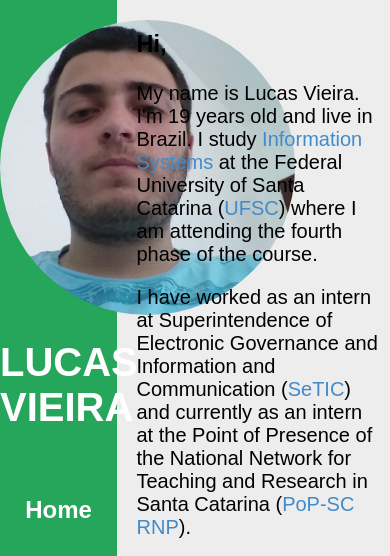
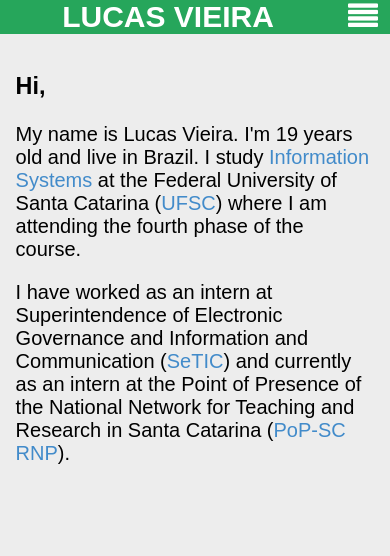
Before and after one commit to vieiralucas/vieiralucas.com, a website: page app/index.html in a window 390 px wide. Shown: the top 556 px of the page. Drawn offline with nearby package versions, Linux system fonts and the light colour scheme; some packages are replaced by stand-ins of ours; files that its build step writes are made by us from their sources.

Commit message:
make menu responsive

```diff
--- a/app/index.html
+++ b/app/index.html
@@ -22,7 +22,7 @@
     <![endif]-->
 
     <!-- Add your site or application content here -->
-    <header class="slidein">
+    <header class="header slidein">
       <img src="images/avatar.jpg" alt="">
       <h1>LUCAS VIEIRA</h1>
       <nav ng-controller="NavCtrl">
@@ -44,7 +44,20 @@
       </ul>
   </header>
 
-  <div ng-view></div>
+  <nav class="collapse" ng-controller="NavCtrl">
+    <h1>LUCAS VIEIRA</h1>
+    <div class="menuicon"><a href ng-click="showMenu = !showMenu"><i class="fa fa-align-justify"></i></a></div>
+    <ul class="menu dropdown" ng-show="showMenu">
+      <li class="menu-item">
+        <a ng-click="showMenu = false" ng-class="{ active: isActive('/') }" class="menu-link" href="#/home">Home</a>
+      </li>
+      <li class="menu-item">
+        <a ng-click="showMenu = false" ng-class="{ active: isActive('/projects') }" class="menu-link" href="#/projects">Projects</a>
+      </li>
+    </ul>
+  </nav>
+
+  <div class="content" ng-view></div>
 
 
     <!-- Google Analytics: change UA-XXXXX-X to be your site's ID -->
--- a/app/scripts/controllers/nav.js
+++ b/app/scripts/controllers/nav.js
@@ -15,4 +15,6 @@ angular.module('vieiralucascomApp')
         }
         return false;
     };
+
+    $scope.showMenu = false;
   });
--- a/app/styles/main.css
+++ b/app/styles/main.css
@@ -14,7 +14,7 @@ a:hover {
     color: #125B9A;
 }
 
-header {
+.header {
     background: #26A65B;
     position: fixed;
     top: 0;
@@ -26,16 +26,16 @@ header {
     color: #FFF;
 }
 
-header h1 {
+.header h1 {
     margin: 0;
 }
 
-header img {
+.header img {
+    max-width: 100%;
+    display:block;
+    height: auto;
     border-radius: 50%;
-    margin: 1em 0;
-    width: auto;
-    height : auto;
-    max-height: 35%;
+    margin: 1em auto;
 }
 
 .menu {
@@ -98,7 +98,7 @@ header img {
     background-color: #1E824C;
 }
 
-section {
+.content {
     position: relative;
     margin-left: 30%;
     padding: 2% 2% 0 5%;
@@ -178,3 +178,72 @@ section {
 .thumbnail p a:hover {
     color: #125B9A;
 }
+
+.collapse {
+    display: none;
+    background: #26A65B;
+    text-align: center;
+    color: #FFF;
+}
+
+.collapse h1 {
+    margin: 0;
+    display: inline-block;
+}
+
+.menuicon {
+    display: inline-block;
+    right: 0;
+    float: right;
+}
+
+.menuicon a {
+    padding: 0 .4em;
+    font-size: 1.5em;
+    color: #FFF;
+}
+
+.menuicon a:hover {
+    background: #1E824C;
+}
+
+.collapse .menu {
+    margin: .5em 0;
+    padding: 0;
+}
+
+
+.collapse .menu-item {
+    margin: 0;
+    width: 100%;
+    list-style-type: none;
+    font-size: 1.2em;
+    font-weight: bold;
+    text-align: center;
+}
+
+.collapse .menu-link {
+    padding: 0.5em 0;
+    width: 100%;
+    display: block;
+    margin: auto;
+    text-decoration: none;
+    color: #FFF;
+}
+
+@media (max-width: 900px) {
+
+    .header {
+        display: none;
+    }
+
+    .collapse {
+        display: block;
+    }
+
+    .content {
+        position: relative;
+        margin: 2%;
+        padding: 2% 2%;
+    }
+}
```
